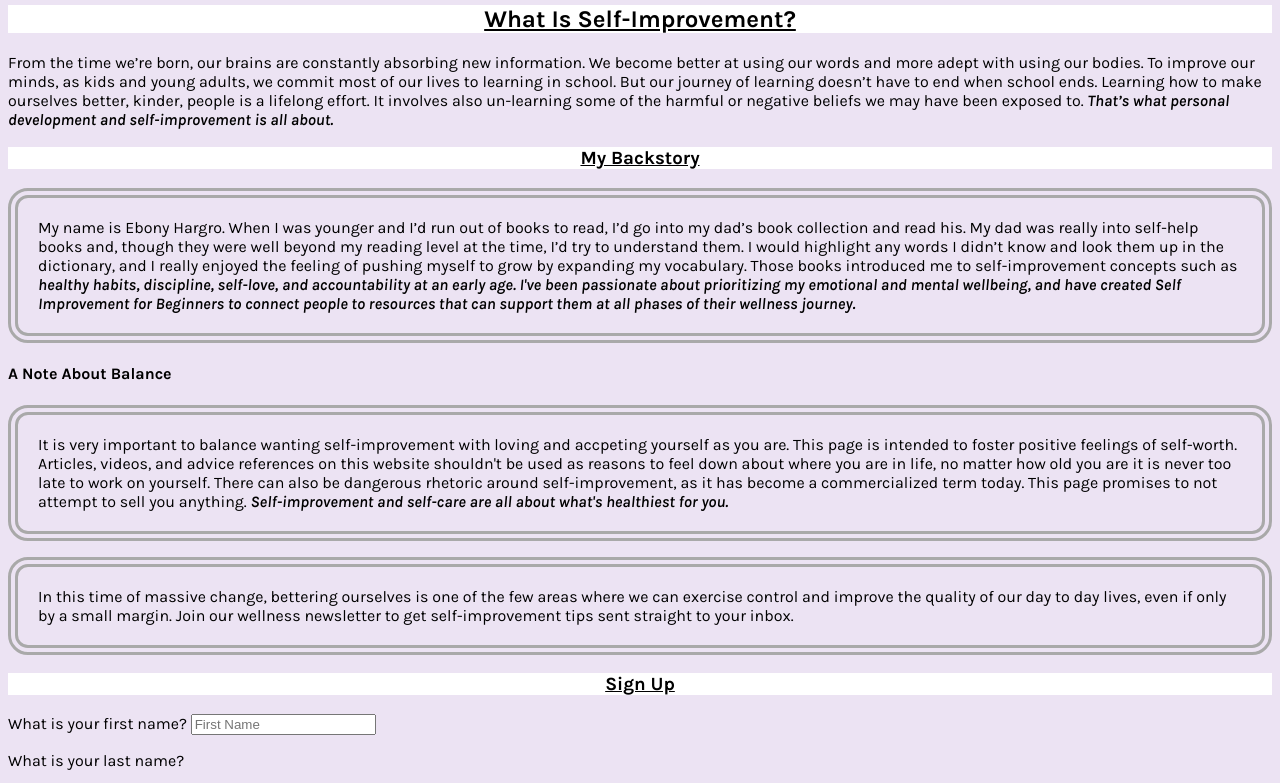
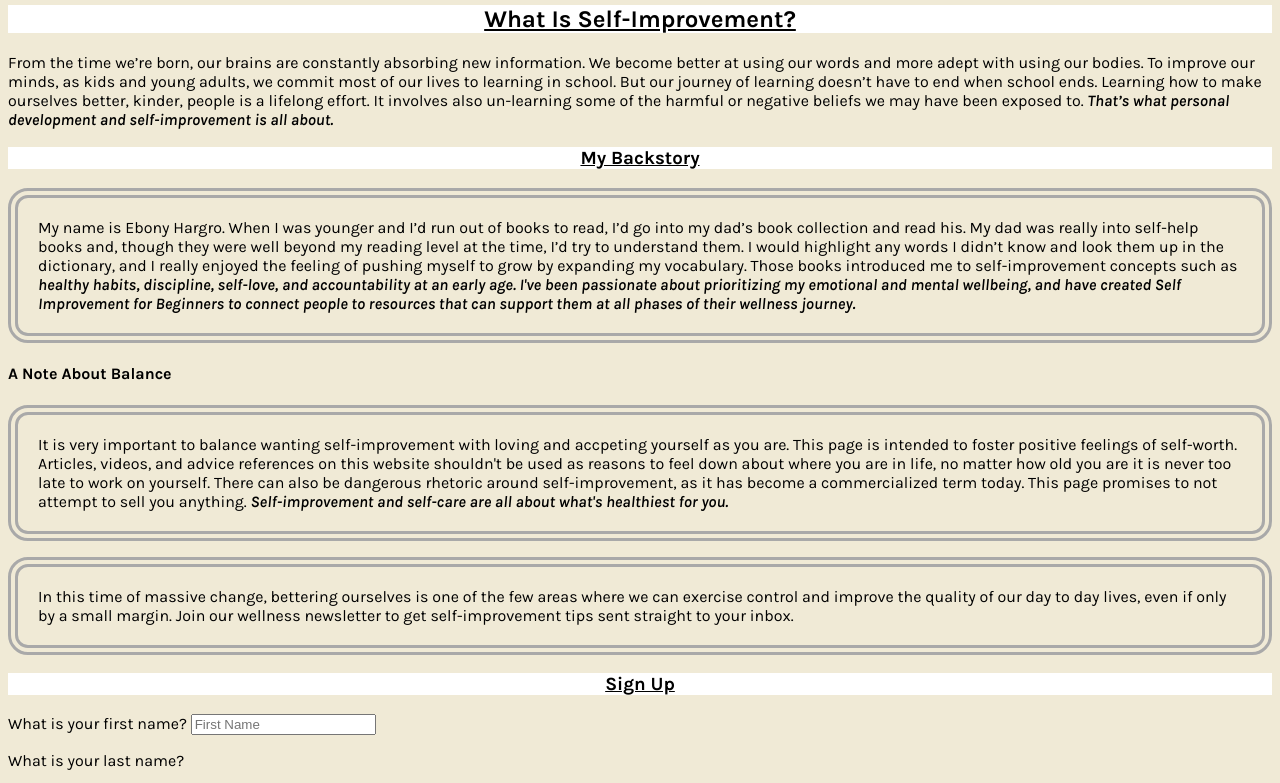
Before and after one commit to ebhargro/EHargro-GCode-Project, a plain HTML site: page index.html in a window 1280 px wide. Shown: the part 137-920 px from the top of the page. Drawn offline with Linux system fonts and the light colour scheme.

Commit message:
Update selfimprovement.css

```diff
--- a/selfimprovement.css
+++ b/selfimprovement.css
@@ -1,5 +1,5 @@
 body {
-  background-color: #ECE3F3
+  background-color: #F0EAD6
 }
 html {
   font-family: 'Karla', sans-serif;
```
